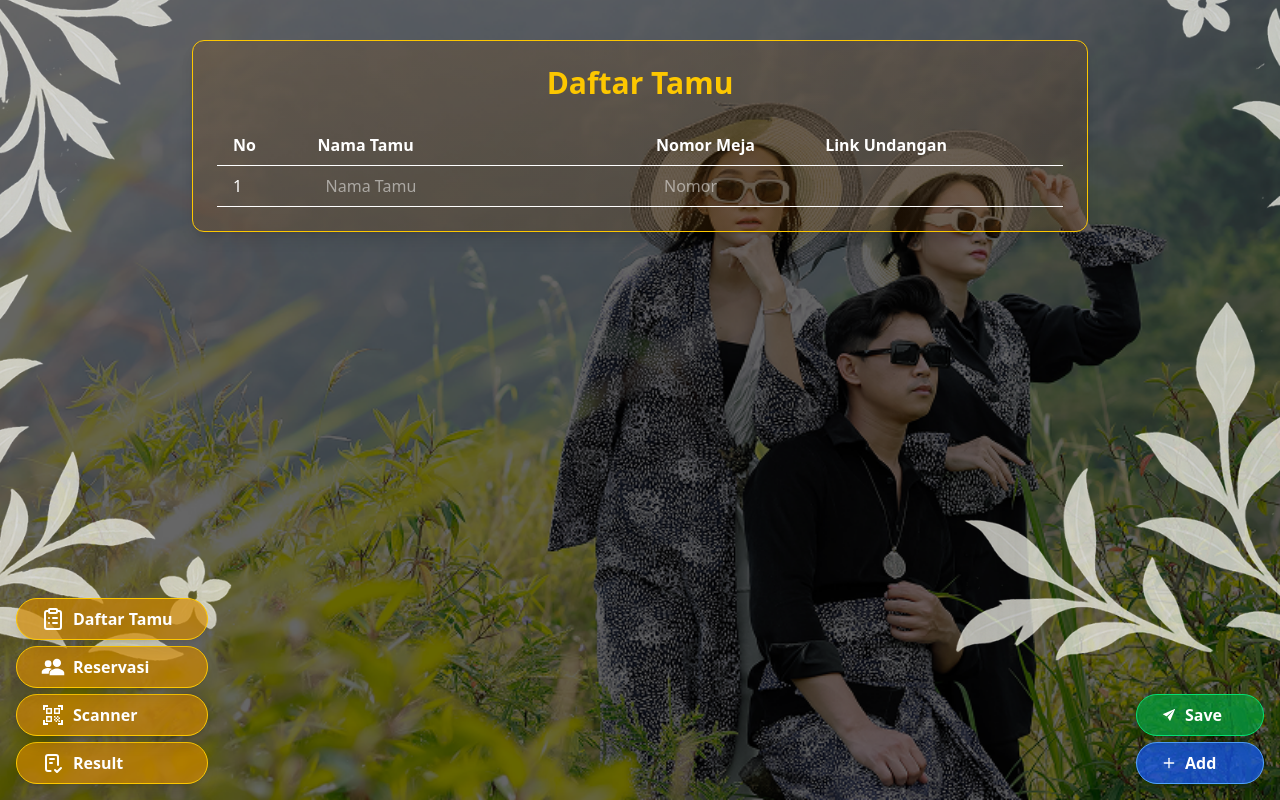
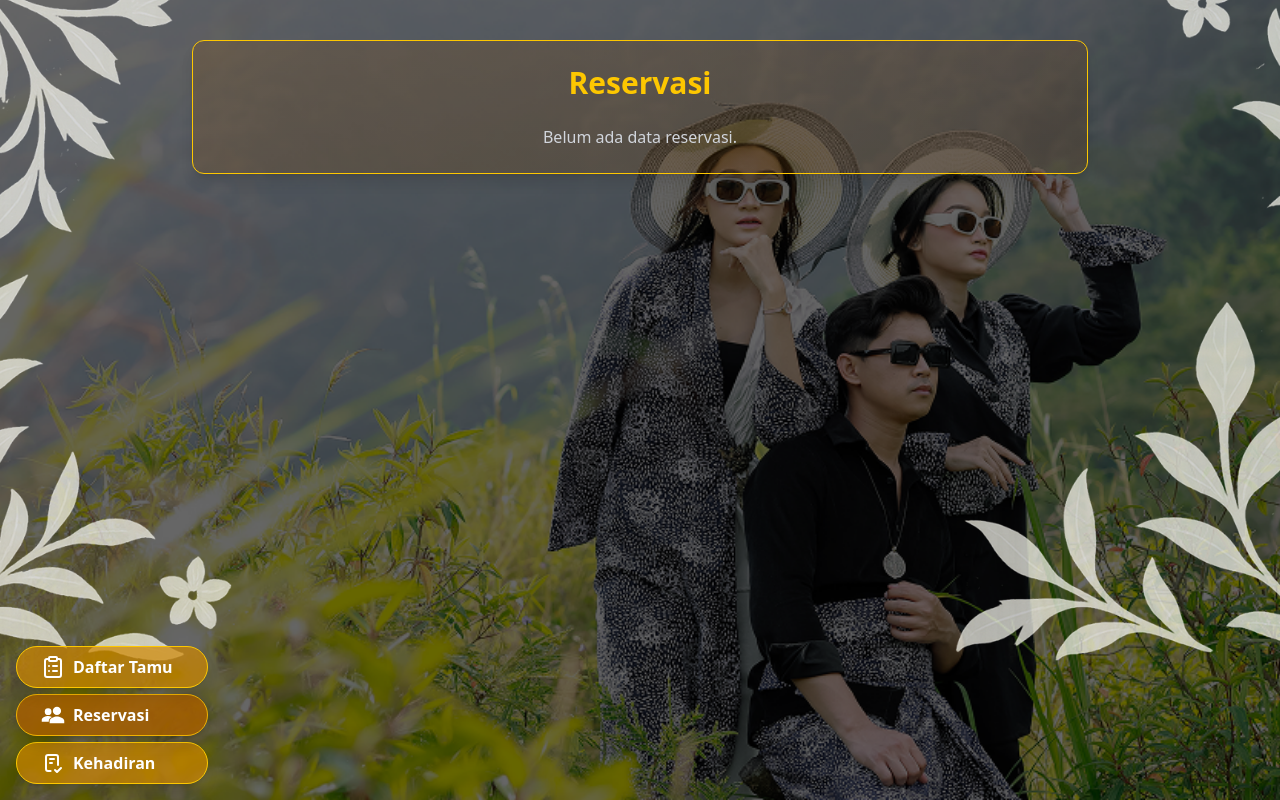
Before and after one commit to wildanmirtaza/arrafi, a React (Vite) app: page /dashboard in a window 1280 px wide. Both pictures are taken after a click on the button "Reservasi". Built offline with nearby package versions, Linux system fonts and the light colour scheme.

Commit message:
commit 13

```diff
--- a/src/pages/dashboardAdmin.jsx
+++ b/src/pages/dashboardAdmin.jsx
@@ -15,7 +15,10 @@ import { IoIosSend } from 'react-icons/io';
 const AdminGuestList = () => {
     const [messageApi, contextHolder] = message.useMessage();
     const [guests, setGuests] = useState([]);
+    const [dataReservasi, setDataReservasi] = useState([]);
+    const [dataKehadiran, setDataKehadiran] = useState([]);
     const [isEdited, setIsEdited] = useState(false);
+    const [selectedMenu, setSelectedMenu] = useState("Daftar Tamu");
 
     const addGuestRow = () => {
         setGuests([...guests, { id: Date.now(), name: '', link: '', table: '' }]);
@@ -69,8 +72,9 @@ const AdminGuestList = () => {
                     transition={{ duration: 1.5, ease: "easeOut" }}
                 />
                 <div className="p-6 bg-gradient-to-l from-yellow-900/20 to-yellow-800/20 text-white font-sriracha rounded-xl shadow-lg max-w-4xl mx-auto mt-10 z-20 border-1 border-yellow-400">
-                    <h1 className="text-3xl font-bold text-yellow-400 text-center mb-6">Daftar Tamu</h1>
-                    {guests.length > 0 ? (
+                    <h1 className="text-3xl font-bold text-yellow-400 text-center mb-6">{selectedMenu}</h1>
+                    {selectedMenu === "Daftar Tamu" && (
+                        guests.length > 0 ? (
                             <div className="overflow-x-hidden">
                                 <div className="max-h-[70vh] overflow-y-auto">
                                     <table className="w-full text-left border-collapse table-fixed">
@@ -127,43 +131,174 @@ const AdminGuestList = () => {
 
                         ) : (
                             <p className="text-center text-gray-300 mt-4">Belum ada tamu yang ditambahkan.</p>
-                    )}
+                        ))}
+
+                    {selectedMenu === "Reservasi" && (
+                        dataReservasi.length > 0 ? (
+                            <div className="overflow-x-hidden">
+                                <div className="max-h-[70vh] overflow-y-auto">
+                                    <table className="w-full text-left border-collapse table-fixed">
+                                        <thead>
+                                            <tr>
+                                                <th className="px-4 py-2 border-b w-[10%]">No</th>
+                                                <th className="px-4 py-2 border-b w-[40%]">Nama Tamu</th>
+                                                <th className="px-4 py-2 border-b w-[20%]">Jumlah Tamu</th>
+                                                <th className="px-4 py-2 border-b w-[30%]">Kehadiran</th>
+                                            </tr>
+                                        </thead>
+                                        <tbody>
+                                            {dataReservasi.map((guest, index) => (
+                                                <tr key={guest.id}>
+                                                    <td className="px-4 py-2 border-b">{index + 1}</td>
+                                                    <td className="px-4 py-2 border-b">
+                                                        <input
+                                                            type="text"
+                                                            value={guest.name}
+                                                            onChange={(e) => updateGuestData(guest.id, 'name', e.target.value)}
+                                                            placeholder="Nama Tamu"
+                                                            className="w-full px-2 bg-transparent focus:outline-none"
+                                                        />
+                                                    </td>
+                                                    <td className="px-4 py-2 border-b">
+                                                        <input
+                                                            type="text"
+                                                            value={guest.table}
+                                                            onChange={(e) => updateGuestData(guest.id, 'table', e.target.value)}
+                                                            placeholder="Nomor"
+                                                            className="w-full px-2 bg-transparent focus:outline-none"
+                                                        />
+                                                    </td>
+                                                    <td
+                                                        className="px-4 py-2 border-b cursor-copy overflow-hidden whitespace-nowrap text-ellipsis"
+                                                        onClick={() => {
+                                                            const link = `https://muria-d-javanese.vercel.app/${generateLink(guest.name)}`;
+                                                            navigator.clipboard.writeText(link);
+                                                            messageApi.success("Link berhasil disalin!");
+                                                        }}
+                                                    >
+                                                        {generateLink(guest.name)}
+                                                    </td>
+                                                </tr>
+                                            ))}
+                                        </tbody>
+                                    </table>
+                                </div>
+                            </div>
+
+
+
+
+
+                        ) : (
+                            <p className="text-center text-gray-300 mt-4">Belum ada data reservasi.</p>
+                        ))}
+
+                    {selectedMenu === "Kehadiran" && (
+                        dataKehadiran.length > 0 ? (
+                            <div className="overflow-x-hidden">
+                                <div className="max-h-[70vh] overflow-y-auto">
+                                    <table className="w-full text-left border-collapse table-fixed">
+                                        <thead>
+                                            <tr>
+                                                <th className="px-4 py-2 border-b w-[10%]">No</th>
+                                                <th className="px-4 py-2 border-b w-[40%]">Nama Tamu</th>
+                                                <th className="px-4 py-2 border-b w-[20%]">Jumlah Tamu</th>
+                                                <th className="px-4 py-2 border-b w-[30%]">Waktu</th>
+                                            </tr>
+                                        </thead>
+                                        <tbody>
+                                            {dataKehadiran.map((guest, index) => (
+                                                <tr key={guest.id}>
+                                                    <td className="px-4 py-2 border-b">{index + 1}</td>
+                                                    <td className="px-4 py-2 border-b">
+                                                        <input
+                                                            type="text"
+                                                            value={guest.name}
+                                                            onChange={(e) => updateGuestData(guest.id, 'name', e.target.value)}
+                                                            placeholder="Nama Tamu"
+                                                            className="w-full px-2 bg-transparent focus:outline-none"
+                                                        />
+                                                    </td>
+                                                    <td className="px-4 py-2 border-b">
+                                                        <input
+                                                            type="text"
+                                                            value={guest.table}
+                                                            onChange={(e) => updateGuestData(guest.id, 'table', e.target.value)}
+                                                            placeholder="Nomor"
+                                                            className="w-full px-2 bg-transparent focus:outline-none"
+                                                        />
+                                                    </td>
+                                                    <td
+                                                        className="px-4 py-2 border-b cursor-copy overflow-hidden whitespace-nowrap text-ellipsis"
+                                                        onClick={() => {
+                                                            const link = `https://muria-d-javanese.vercel.app/${generateLink(guest.name)}`;
+                                                            navigator.clipboard.writeText(link);
+                                                            messageApi.success("Link berhasil disalin!");
+                                                        }}
+                                                    >
+                                                        {generateLink(guest.name)}
+                                                    </td>
+                                                </tr>
+                                            ))}
+                                        </tbody>
+                                    </table>
+                                </div>
+                            </div>
+
+
+
+
+
+                        ) : (
+                            <p className="text-center text-gray-300 mt-4">Belum ada data kehadiran.</p>
+                        ))}
 
                     <div className="fixed bottom-4 left-4">
                         <button
-                            onClick={addGuestRow}
-                            className="flex items-center gap-2 w-48 bg-yellow-600/70 hover:bg-yellow-700/70 border-1 border-yellow-400 text-white font-bold py-2 px-6 rounded-full shadow-lg transition-all"
+                            onClick={() => setSelectedMenu("Kehadiran")}
+                            className={`flex items-center gap-2 w-48 px-6 py-2 font-bold text-white transition-all rounded-full shadow-lg border-1 ${selectedMenu === "Kehadiran"
+                                ? "bg-yellow-700/85 border-yellow-500"
+                                : "bg-yellow-600/70 hover:bg-yellow-700/70 border-yellow-400"
+                                }`}
                         >
-                            <TbChecklist className="text-2xl" /> Result
+                            <TbChecklist className="text-2xl" /> Kehadiran
                         </button>
                     </div>
-                    <div className="fixed bottom-16 left-4">
+
+                    {/* <div className="fixed bottom-16 left-4">
                         <button
-                            onClick={addGuestRow}
+                            onClick={() => { setSelectedMenu("Scanner") }}
                             className="flex items-center gap-2 w-48 bg-yellow-600/70 hover:bg-yellow-700/70 border-1 border-yellow-400 text-white font-bold py-2 px-6 rounded-full shadow-lg transition-all"
                         >
                             <MdQrCodeScanner className="text-2xl" /> Scanner
                         </button>
-                    </div>
-                    <div className="fixed bottom-28 left-4">
+                    </div> */}
+                    <div className="fixed bottom-16 left-4">
                         <button
-                            onClick={addGuestRow}
-                            className="flex items-center gap-2 w-48 bg-yellow-600/70 hover:bg-yellow-700/70 border-1 border-yellow-400 text-white font-bold py-2 px-6 rounded-full shadow-lg transition-all"
+                            onClick={() => { setSelectedMenu("Reservasi") }}
+                            className={`flex items-center gap-2 w-48 px-6 py-2 font-bold text-white transition-all rounded-full shadow-lg border-1 ${selectedMenu === "Reservasi"
+                                ? "bg-yellow-700/85 border-yellow-500"
+                                : "bg-yellow-600/70 hover:bg-yellow-700/70 border-yellow-400"
+                                }`}
                         >
                             <IoPeopleSharp className="text-2xl" /> Reservasi
                         </button>
                     </div>
-                    <div className="fixed bottom-40 left-4">
+                    <div className="fixed bottom-28 left-4">
                         <button
-                            onClick={addGuestRow}
-                            className="flex items-center gap-2 w-48 bg-yellow-600/70 hover:bg-yellow-700/70 border-1 border-yellow-400 text-white font-bold py-2 px-6 rounded-full shadow-lg transition-all"
+                            onClick={() => { setSelectedMenu("Daftar Tamu") }}
+                            className={`flex items-center gap-2 w-48 px-6 py-2 font-bold text-white transition-all rounded-full shadow-lg border-1 ${selectedMenu === "Daftar Tamu"
+                                ? "bg-yellow-700/85 border-yellow-500"
+                                : "bg-yellow-600/70 hover:bg-yellow-700/70 border-yellow-400"
+                                }`}
                         >
                             <LuClipboardList className="text-2xl" /> Daftar Tamu
                         </button>
                     </div>
 
 
-
+                    {selectedMenu === "Daftar Tamu" && (
+                        <>
                             <div className="fixed bottom-4 right-4">
                                 <button
                                     onClick={addGuestRow}
@@ -182,6 +317,9 @@ const AdminGuestList = () => {
                                     </button>
                                 </div>
                             )}
+                        </>
+                    )}
+
                 </div>
             </div>
 
```
Lines whose indentation alone changed are shown as unchanged.
